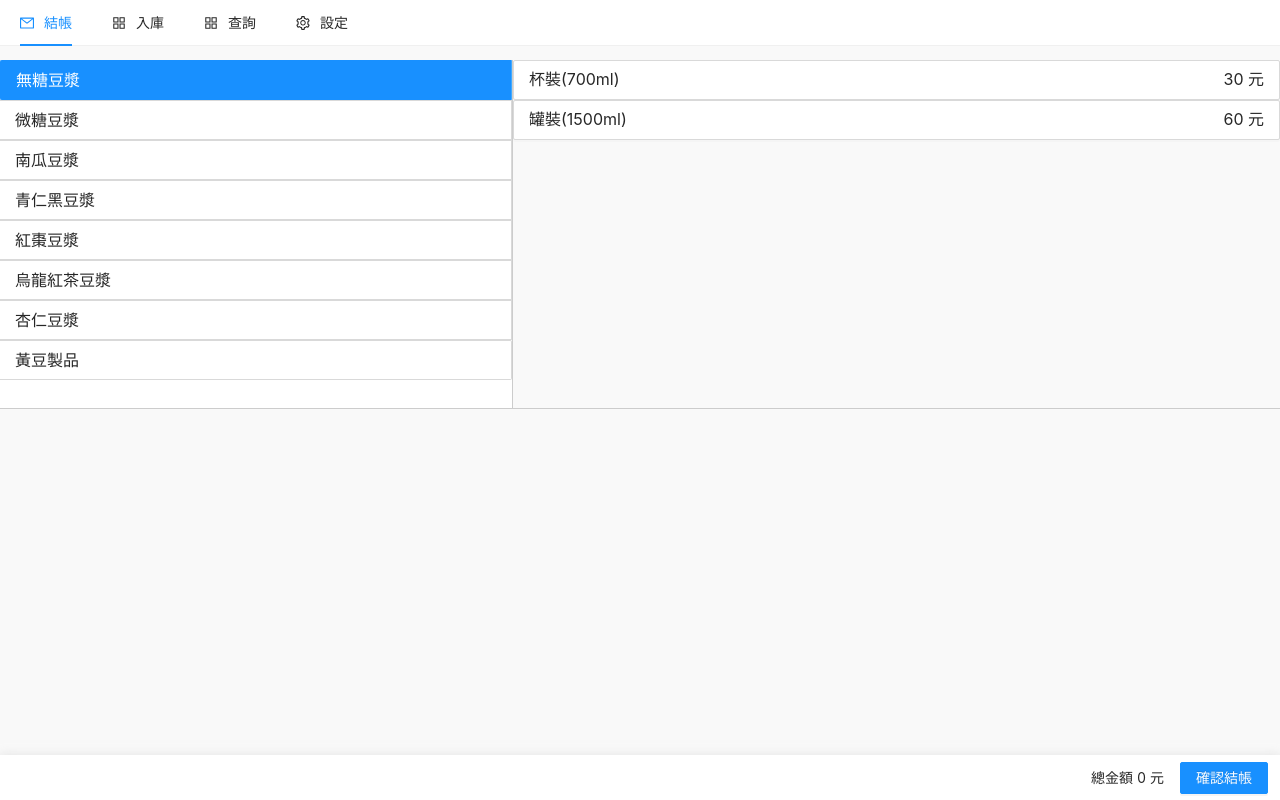
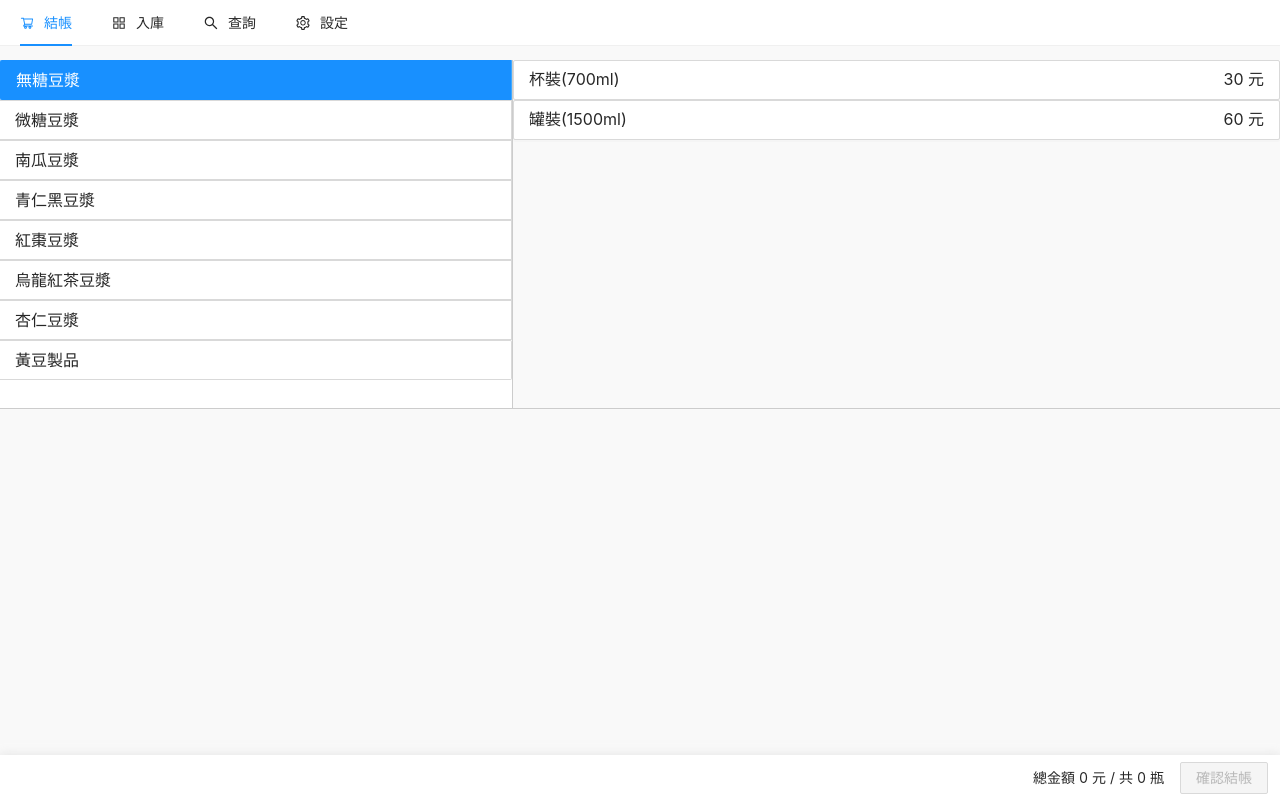
Before and after one commit to kero13ro/pos-gin, a React (Create React App) app: page / in a window 1280 px wide. Built offline with nearby package versions, Linux system fonts and the light colour scheme.

Commit message:
add confirm modal

```diff
--- a/package.json
+++ b/package.json
@@ -9,6 +9,7 @@
     "@testing-library/user-event": "^13.5.0",
     "antd": "^4.18.9",
     "axios": "^0.26.0",
+    "dayjs": "^1.10.8",
     "gh-pages": "^3.2.3",
     "immer": "^9.0.12",
     "react": "^17.0.2",
--- a/src/App.js
+++ b/src/App.js
@@ -1,13 +1,13 @@
 import React, { useState, useEffect, useRef } from "react";
 import Header from "./components/Header";
+import ConfirmModal from "./components/ConfirmModal";
 import { Radio, Button } from "antd";
 import { CloseOutlined } from "@ant-design/icons";
 
 import { allItems } from "./data/category";
 import { axiosIns } from "./utilities/axios";
+import dayjs from "dayjs";
 import "./App.scss";
-
-const { v4: uuidv4 } = require("uuid");
 
 const App = () => {
   const [tabMain, setTabMain] = useState(100);
@@ -37,18 +37,20 @@ const App = () => {
     setCart(arr);
   };
 
-  const submitCart = () => {
-    // const params = {
-    //   tradeId: uuidv4(),
-    //   date: new Date().toLocaleString(),
-    //   cart,
-    // };
+  const submitCart = async () => {
+    const params = {
+      date: new Date().toLocaleDateString(),
+      time: dayjs().format("HH:mm:ss"),
+      cart,
+    };
 
-    // console.log({ params });
-    axiosIns.post("add", cart).then((res) => {
-      console.log(res.data);
-    });
+    const res = await axiosIns.post("add", params);
+
+    return Promise.resolve(res);
   };
+
+  const cartSum = () =>
+    cart.map((item) => item.price).reduce((prev, curt) => prev + curt, 0);
 
   return (
     <div className="root">
@@ -100,15 +102,28 @@ const App = () => {
       </div>
       <div className="footer">
         <span>總金額</span>
-        <span>
-          {cart
-            .map((item) => item.price)
-            .reduce((prev, curt) => prev + curt, 0)}
-        </span>
+        <span>{cartSum()}</span>
         <span>元</span>
-        <Button type="primary" onClick={submitCart}>
-          確認結帳
-        </Button>
+
+        <span>/ 共 </span>
+        <span>{cart.length}</span>
+        <span>瓶</span>
+
+        <ConfirmModal
+          submitCart={submitCart}
+          disabled={!cart.length}
+          clearCart={() => setCart([])}
+        >
+          {cart.map((item, index) => (
+            <div className="previewList" key={index}>
+              <div className="mr-auto">{item.label}</div>
+              {item.price}元<div className="slash"> / </div>
+              {item.subName}
+            </div>
+          ))}
+
+          <div className="previewSum">{cartSum()}元</div>
+        </ConfirmModal>
       </div>
     </div>
   );
--- a/src/App.scss
+++ b/src/App.scss
@@ -55,6 +55,21 @@
   border-bottom: 1px solid #ccc;
 }
 
+.previewList {
+  height: 40px;
+  display: flex;
+  align-items: center;
+  border-bottom: 1px solid #ccc;
+}
+
+.previewSum {
+  padding: 3px;
+  color: rgb(203, 21, 21);
+  font-weight: bold;
+  text-align: right;
+}
+
+
 .slash {
   padding: 0 3px;
 }
--- /dev/null
+++ b/src/components/ConfirmModal.js
@@ -0,0 +1,39 @@
+import React from "react";
+import { Modal, Button } from "antd";
+
+export default function ConfirmModal(props) {
+  const [visible, setVisible] = React.useState(false);
+  const [confirmLoading, setConfirmLoading] = React.useState(false);
+
+  const handleOk = async () => {
+    setConfirmLoading(true);
+    await props.submitCart();
+
+    setVisible(false);
+    setConfirmLoading(false);
+    props.clearCart();
+  };
+
+  return (
+    <>
+      <Button
+        type="primary"
+        disabled={props.disabled}
+        onClick={() => setVisible(true)}
+      >
+        確認結帳
+      </Button>
+      <Modal
+        title="確認送單"
+        visible={visible}
+        onOk={handleOk}
+        confirmLoading={confirmLoading}
+        onCancel={() => setVisible(false)}
+        okText="確認"
+        cancelText="取消"
+      >
+        {props.children}
+      </Modal>
+    </>
+  );
+}
--- a/src/components/Header.js
+++ b/src/components/Header.js
@@ -1,8 +1,9 @@
 import React, { useState } from "react";
 import { Menu } from "antd";
 import {
-  MailOutlined,
+  SearchOutlined,
   AppstoreOutlined,
+  ShoppingCartOutlined,
   SettingOutlined,
 } from "@ant-design/icons";
 import { axiosIns } from "../utilities/axios";
@@ -14,20 +15,20 @@ export default function Header() {
   };
 
   const getAll = () => {
-    axiosIns.get(`all`).then((res) => {
-      console.log(res.data);
+    axiosIns.get("all").then((res) => {
+      alert(res.data);
     });
   };
 
   return (
     <Menu onClick={handleClick} selectedKeys={[current]} mode="horizontal">
-      <Menu.Item key="mail" icon={<MailOutlined />}>
+      <Menu.Item key="mail" icon={<ShoppingCartOutlined />}>
         結帳
       </Menu.Item>
       <Menu.Item key="app" icon={<AppstoreOutlined onClick={getAll} />}>
         入庫
       </Menu.Item>
-      <Menu.Item key="app2" icon={<AppstoreOutlined />}>
+      <Menu.Item key="app2" icon={<SearchOutlined />}>
         查詢
       </Menu.Item>
       <Menu.Item key="app3" icon={<SettingOutlined />}>
--- a/src/index.js
+++ b/src/index.js
@@ -5,9 +5,4 @@ import "antd/dist/antd.min.css";
 
 import App from "./App";
 
-ReactDOM.render(
-  <React.StrictMode>
-    <App />
-  </React.StrictMode>,
-  document.getElementById("root")
-);
+ReactDOM.render(<App />, document.getElementById("root"));
```
Also changed, not shown: 1 other file (tests, documents, lock files or other folders).
